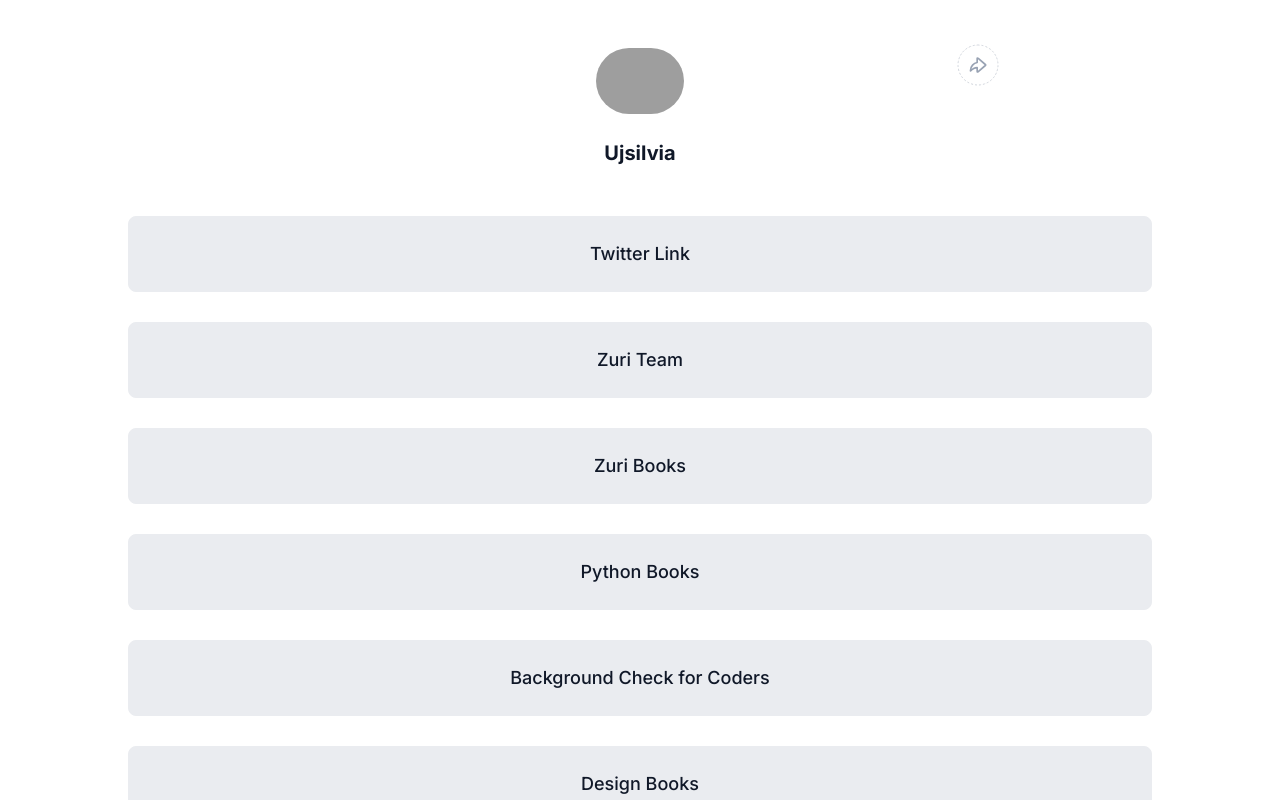
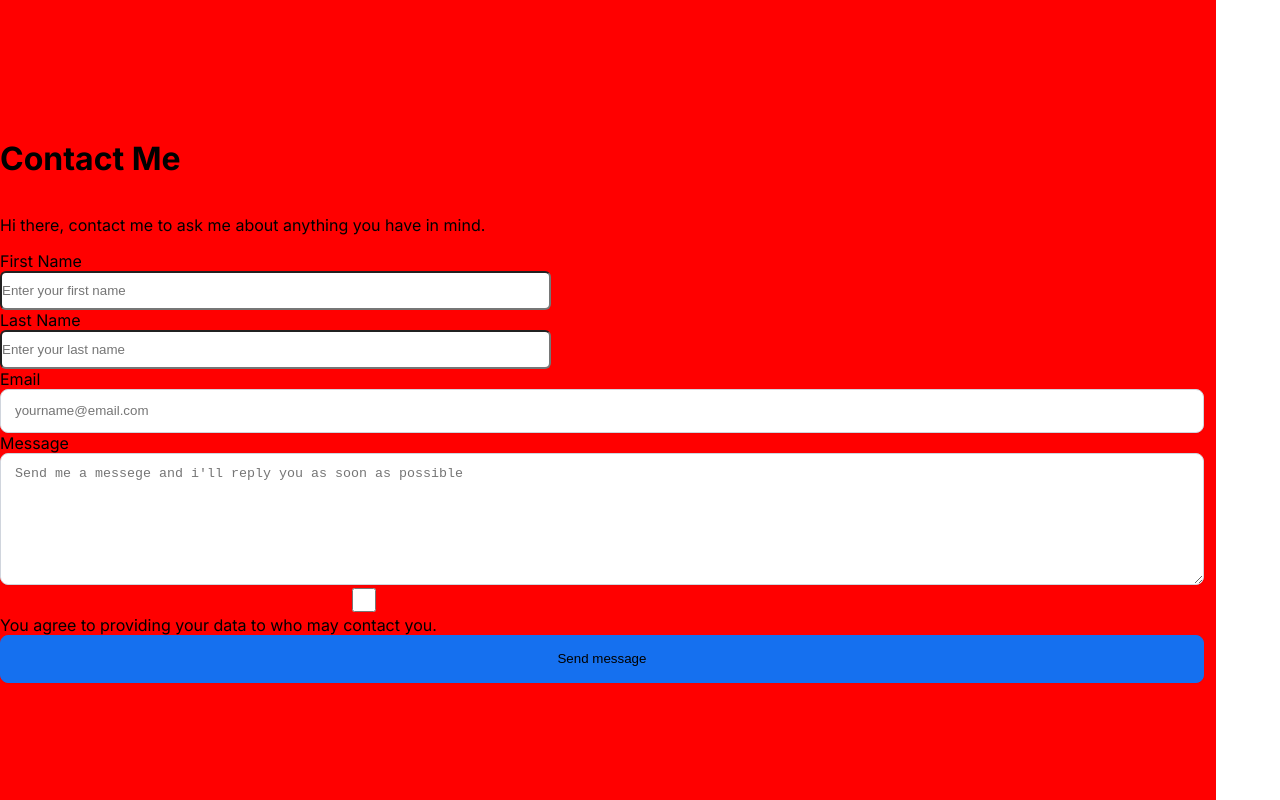
Before and after one commit to Ujsilvia/LinkTreeProject, a React (Create React App) app: page /contact in a window 1280 px wide. Shown: the top 800 px of the page. Built offline with nearby package versions, Linux system fonts and the light colour scheme; grey boxes are pictures that could not be loaded; the HTML template or start-up script is replaced by a standard one.

Commit message:
contact page

```diff
--- a/package.json
+++ b/package.json
@@ -8,6 +8,7 @@
     "@testing-library/user-event": "^13.5.0",
     "react": "^18.2.0",
     "react-dom": "^18.2.0",
+    "react-router-dom": "^6.4.3",
     "react-scripts": "5.0.1",
     "style-component": "^0.0.1",
     "styled-components": "^5.3.6",
--- a/src/App.js
+++ b/src/App.js
@@ -1,21 +1,35 @@
-import React from "react";
-import "./index.css"
+import React, { Fragment } from "react";
+import { BrowserRouter as Router, Route, Routes } from "react-router-dom";
+import "./index.css";
 import { AppStyle } from "./AppStyle";
 import Profile from "./components/Profile";
 import Links from "./components/Links";
 import Social from "./components/Social";
 import Footer from "./components/Footer";
+import ContactPage from './components/Contacts'
 
 function App() {
   return (
-    <div>
+    <Fragment>
+      <Router>
+        <Routes>
+          <Route
+            path="/"
+            element={
+              <>
                 <AppStyle>
                   <Profile />
                   <Links />
                   <Social />
                 </AppStyle>
                 <Footer />
-    </div>
+              </>
+            }
+          />
+          <Route path="/contact" element={<ContactPage/>} />
+        </Routes>
+      </Router>
+    </Fragment>
   );
 }
 
--- /dev/null
+++ b/src/components/Contact.css
@@ -0,0 +1,143 @@
+/* import styled from "styled-components";
+
+export const AppStyle = styled.div`
+    margin-top: 64px;
+`; */
+
+#sidebar{
+        background-color: red;
+        display: flex;
+        flex-direction: column;
+        justify-content: center;
+        align-items:left;
+        padding: 0px;
+        width: 100%;
+        height: 800px;
+        /* position: fixed; */
+        flex: none;
+        order: 0;
+        align-self: stretch;
+        flex-grow: 1;
+}
+
+#contact_page{
+    display: flex;
+    flex-direction: column;
+    justify-content: center;
+    align-items: center;
+    padding: 0px;
+
+    width: 1216px;
+    height: 800px;
+
+
+    /* Inside auto layout */
+
+    flex: none;
+    order: 0;
+    align-self: stretch;
+    flex-grow: 1;
+}
+
+    #first_name{
+        display: flex;
+        flex-direction: column;
+        align-items: flex-start;
+        padding: 0px;
+        gap: 6px;
+
+        width: 45%;
+        height: 35px;
+        border-radius:6px;
+        flex: none;
+        order: 0;
+        flex-grow: 1;
+    }
+
+    #last_name{
+        display: flex;
+        flex-direction: column;
+        align-items: flex-start;
+        padding: 0px;
+        gap: 6px;
+        width: 45%;
+        height: 35px;
+        border-radius:6px;
+        flex: none;
+        order: 0;
+        flex-grow: 0;
+        align-self: stretch;
+    }
+
+    #email{
+        box-sizing: border-box;
+        display: flex;
+        flex-direction: row;
+        align-items: center;
+        padding: 10px 14px;
+        gap: 8px;
+        width: 99%;
+        height: 44px;
+        background: #FFFFFF;
+        border: 1px solid #D0D5DD;
+        box-shadow: 0px 1px 2px rgba(16, 24, 40, 0.05);
+        border-radius: 8px;
+        flex: none;
+        order: 1;
+        align-self: stretch;
+        flex-grow: 0;
+            }
+
+
+    #message{
+        box-sizing: border-box;
+        display: flex;
+        flex-direction: row;
+        align-items: flex-start;
+        padding: 12px 14px;
+        gap: 8px;
+        width: 99%;
+        height: 132px;
+        background: #FFFFFF;
+        border: 1px solid #D0D5DD;
+        box-shadow: 0px 1px 2px rgba(16, 24, 40, 0.05);
+        border-radius: 8px;
+        flex: none;
+        order: 1;
+        align-self: stretch;
+        flex-grow: 1;
+    }
+
+    #check__box{
+        display: flex;
+        flex-direction: row;
+        align-items: flex-start;
+        padding: 0px;
+        gap: 12px;
+        width: 720px;
+        height: 24px;
+        flex: none;
+        order: 3;
+        align-self: stretch;
+        flex-grow: 0;
+            }
+
+    #btn__submit{
+        box-sizing: border-box;
+        display: flex;
+        flex-direction: row;
+        justify-content: center;
+        align-items: center;
+        padding: 12px 20px;
+        gap: 8px;
+        width: 99%;
+        height: 48px;
+        background: #1570EF;
+        border: 1px solid #1570EF;
+        box-shadow: 0px 1px 2px rgba(16, 24, 40, 0.05);
+        border-radius: 8px;
+        flex: none;
+        order: 1;
+        align-self: stretch;
+        flex-grow: 0;
+    }
--- /dev/null
+++ b/src/components/Contacts.js
@@ -0,0 +1,62 @@
+import React from "react";
+import "./Contact.css"
+
+
+function ContactPage() {
+    return (
+      <>
+      <div id="contact_page">
+        <div id="sidebar">
+          <h1>Contact Me</h1>
+          <p>Hi there, contact me to ask me about anything you have in mind.</p>
+          <div>
+            <form>
+                <label for="first_name ">First Name</label>
+              <input
+                id='first_name'
+                placeholder="Enter your first name"
+                type="text"
+                name="First Name"
+              />
+
+               <label for="last_name ">Last Name</label>
+               <input
+                id='last_name'
+                placeholder="Enter your last name"
+                type="text"
+                name="Last Name"
+              />
+
+
+               <label for="email">Email</label>
+               <input
+                id='email'
+                placeholder="yourname@email.com"
+                type="text"
+                name="Email"
+              />
+
+              <label for="message">Message</label>
+              <textarea
+                id='message'
+                placeholder="Send me a messege and i'll reply you as soon as possible"
+                type="text"
+                name="Message"
+               />
+
+                <input type="checkbox" id="check__box" required/>
+              <label for= "tick" >You agree to providing your data to {} who may contact you.</label>
+
+            <button id='btn__submit'>Send message</button>
+
+            </form>
+
+          </div>
+        </div>
+        </div>
+
+      </>
+    );
+  }
+
+  export default ContactPage;
--- a/src/components/Links.js
+++ b/src/components/Links.js
@@ -40,6 +40,13 @@ function Links() {
       id: "book__design",
       title:"Design Books"
     },
+
+    {
+        name: "Contact Me",
+        url: "/contact",
+        id: "contact",
+        title:"Design Books"
+      },
   ];
 
   return (
@@ -48,6 +55,7 @@ function Links() {
     links.map((val)=><a href={val.url} id={val.id} title={val.title} className="btn__link">{val.name}</a>
       )
     }
+    {/* <a href="https://twitter.com/Uj_silvia"  className="btn__link">Twitter Link</a> */}
     </PointerStyle>
   )
 }
```
Also changed, not shown: src/index.css (line endings or trailing spaces), 1 other file (tests, documents, lock files or other folders). Lines whose indentation alone changed are shown as unchanged.
